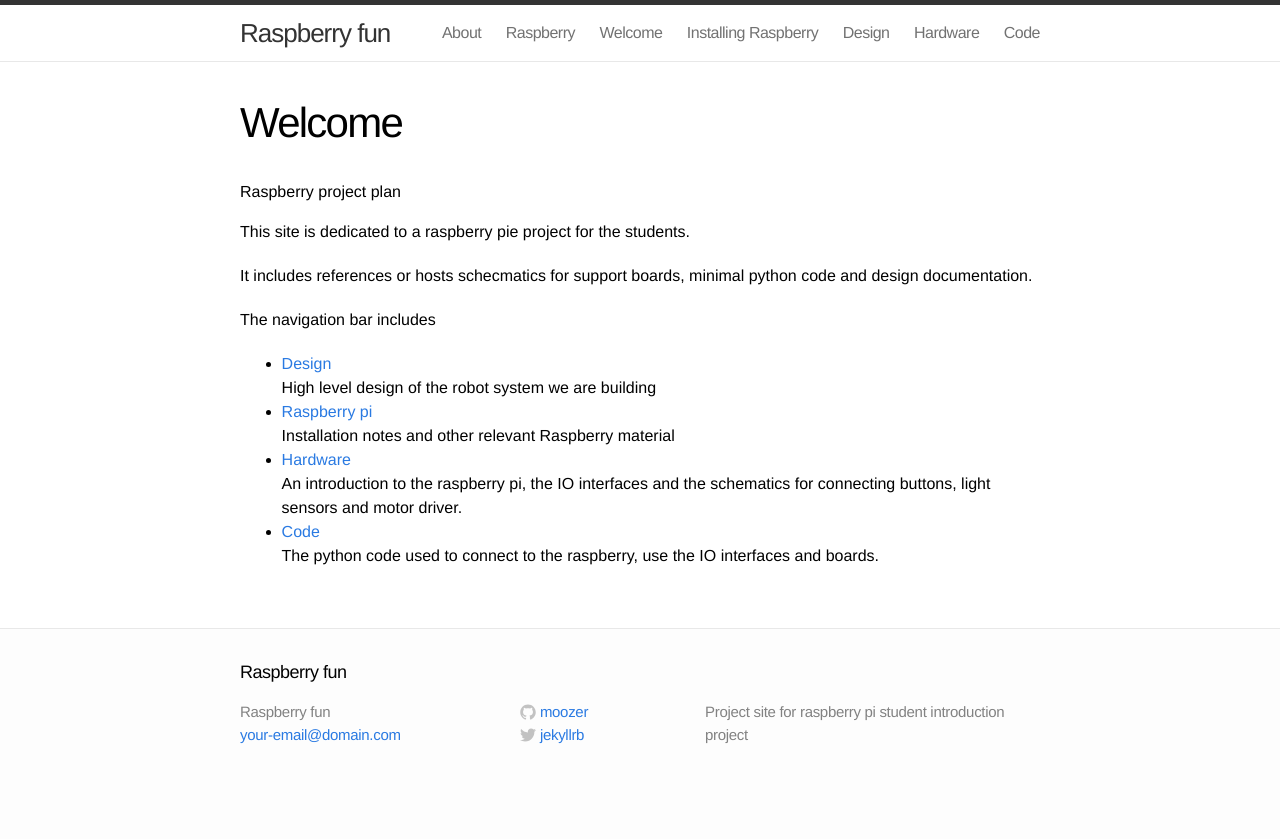
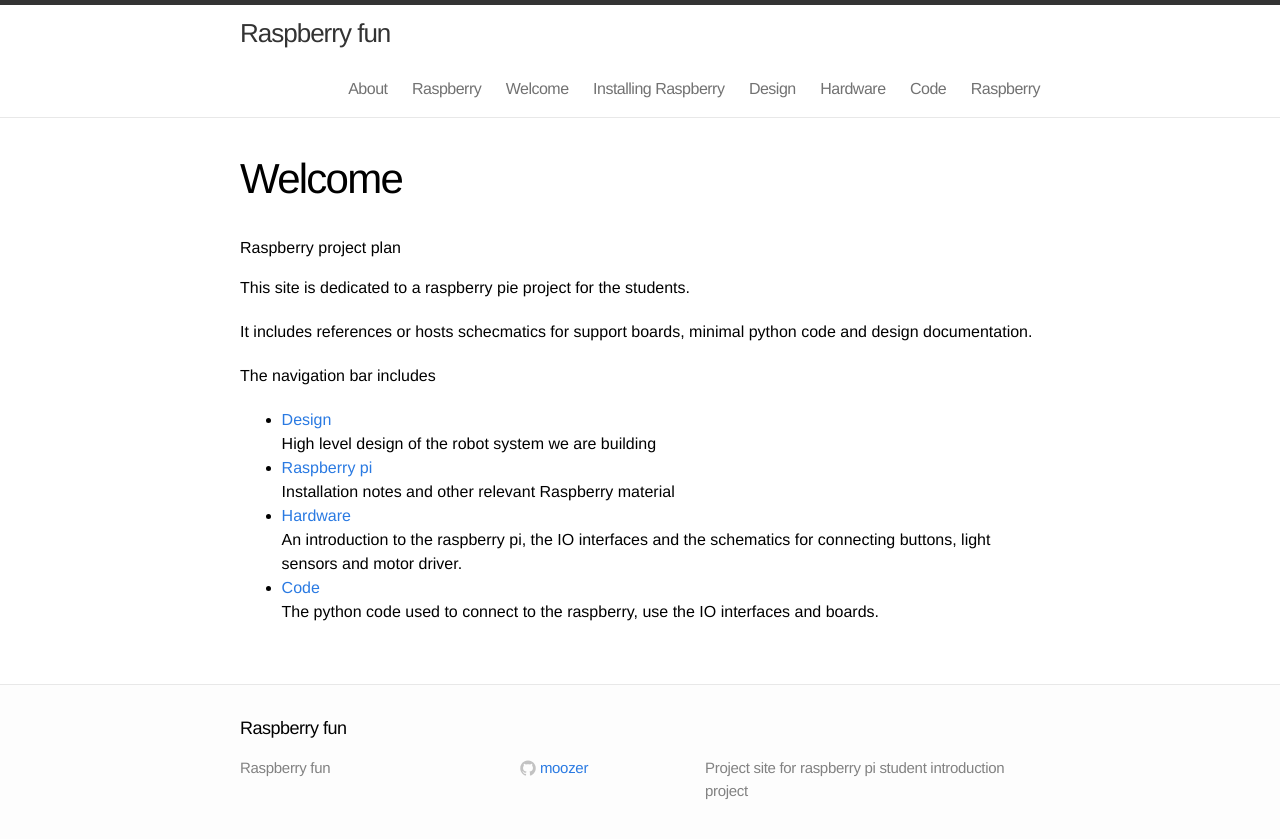
Before and after one commit to EAL-IT-Technology/RaspberryFun, a Jekyll site: the page built from index.md, in a window 1280 px wide. Shown: the top 839 px of the page. Built offline with Jekyll 4.4.1, drawn with Linux system fonts in a browser that asks for light colours; some of the changed lines change nothing that is shown.

Commit message:
added file to ignore list removed stale references to twitter and email

```diff
--- a/_config.yml
+++ b/_config.yml
@@ -1,18 +1,23 @@
 # Site settings
 title: Raspberry fun
-email: your-email@domain.com
+#email: your-email@domain.com
 description: "Project site for raspberry pi student introduction project"
 baseurl: "/RaspberryFun"
 #url: "http://yourdomain.com"
-twitter_username: jekyllrb
+#twitter_username: jekyllrb
 github_username:  moozer
 github_projectname: RaspberryFun
+
+exclude:      ["readme.md", "Gemfile*"]
 
 # Build settings
 markdown: kramdown
 permalink: pretty
+# github default
+safe: true
 
 sections:
 - { title: Design, path: /design }
 - { title: Hardware, path: /hardware }
 - { title: Code, path: /code }
+- { title: Raspberry, path: /raspberry }
```
